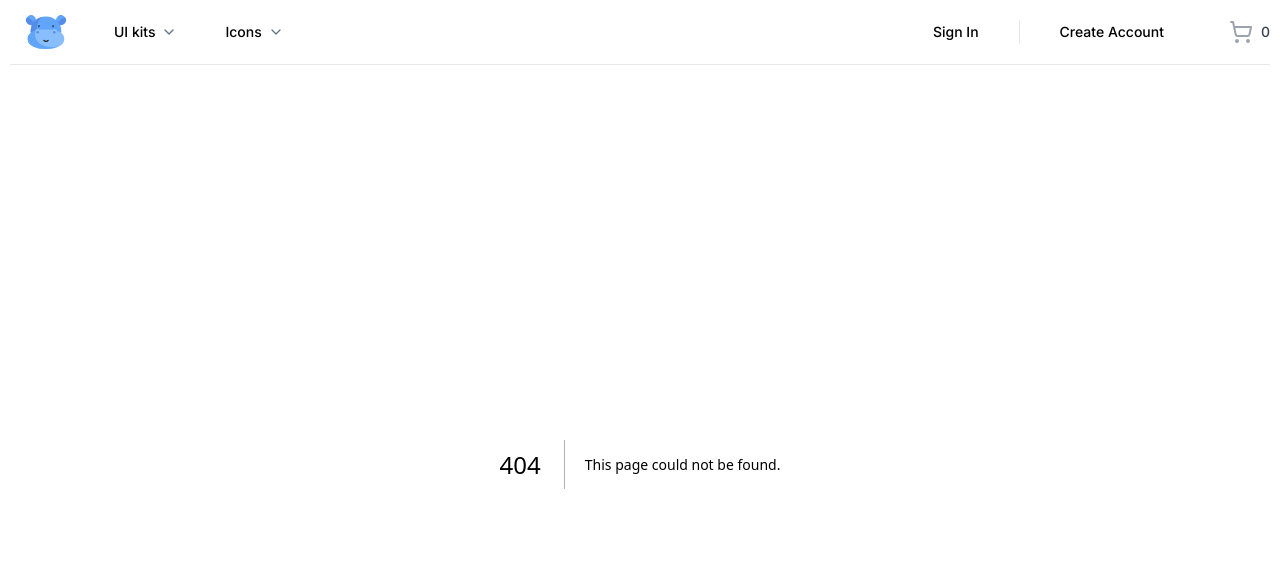
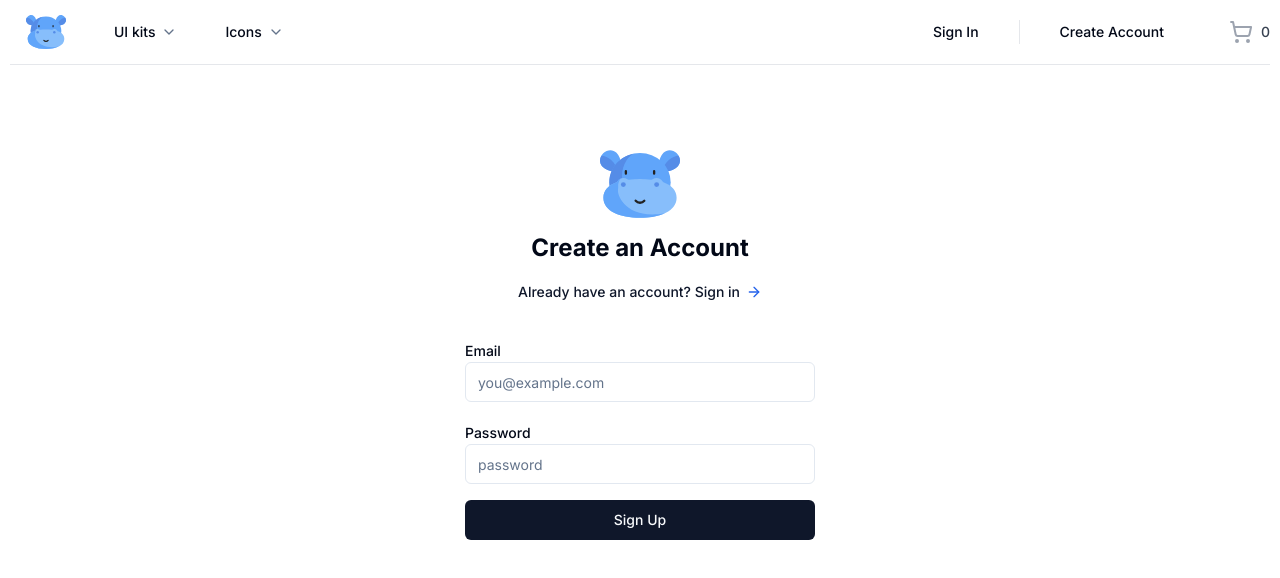
Before and after one commit to SantanderFerrari/digitalDuka, a Next.js app: page /sign-up in a window 1280 px wide. Before the commit this address had no page. Shown: the top 578 px of the page. Built offline with nearby package versions, Linux system fonts and the light colour scheme.

Commit message:
implementing Auth flow

```diff
--- /dev/null
+++ b/src/app/(auth)/sign-up/page.tsx
@@ -0,0 +1,83 @@
+"use client";
+
+import { Icons } from "@/components/Icons";
+import { Button, buttonVariants } from "@/components/ui/button";
+import { Input } from "@/components/ui/input";
+import { Label } from "@/components/ui/label";
+import { cn } from "@/lib/utils";
+import { ArrowRight } from "lucide-react";
+import Link from "next/link";
+import { useForm } from "react-hook-form";
+import { zodResolver } from "@hookform/resolvers/zod";
+import {
+  TAuthCredentialsValidator,
+  AuthCredentialsValidator,
+} from "@/lib/validators/account-credentials-validators";
+
+const Page = () => {
+  const {
+    register,
+    handleSubmit,
+    formState: { errors },
+  } = useForm<TAuthCredentialsValidator>({
+    resolver: zodResolver(AuthCredentialsValidator),
+  });
+
+  const onSubmit = ({ email, password }: TAuthCredentialsValidator) => {
+    //send data to the server
+  };
+
+  return (
+    <>
+      <div className="container relative flex pt-20 flex-col items-center justify-center lg:px-0">
+        <div className="mx-auto flex w-full flex-col justify-center space-y-6 sm:w-[350px]">
+          <div className="flex flex-col items-center space-y-2 text-center">
+            <Icons.logo className="h-20 w-20" />
+            <h1 className="text-2xl font-bold">Create an Account</h1>
+            <Link
+              className={buttonVariants({
+                variant: "link",
+                className: "gap-1.5 text-blue-500",
+              })}
+              href={"/sign-in"}
+            >
+              Already have an account? Sign in
+              <ArrowRight className="h-4 w-4 text-blue-600" />
+            </Link>
+          </div>
+
+          <div className="grid gap-6">
+            <form onSubmit={handleSubmit(onSubmit)}>
+              <div className="grid gap-2">
+                <div className="grid gap-1 py-2">
+                  <Label htmlFor="Email">Email</Label>
+                  <Input
+                    {...register("email")}
+                    className={cn({
+                      "focus-visible:ring-red-500": errors.email,
+                    })}
+                    placeholder="you@example.com"
+                  />
+                </div>
+
+                <div className="grid gap-1 py-2">
+                  <Label htmlFor="password">Password</Label>
+                  <Input
+                    {...register("password")}
+                    className={cn({
+                      "focus-visible:ring-red-500": errors.password,
+                    })}
+                    placeholder="password"
+                  />
+                </div>
+                <Button> Sign Up</Button>
+              </div>
+            </form>
+          </div>
+        </div>
+      </div>
+    </>
+  );
+};
+
+export default Page;
--- a/src/components/NavItems.tsx
+++ b/src/components/NavItems.tsx
@@ -21,7 +21,7 @@
   }, []);
 
   const isAnyOpen = activeIndex !== null;
-  const navRef = useRef<HTMLDivElement | null>();
+  const navRef = useRef<HTMLDivElement | null>(null);
   useOnClickOutside(navRef, () => setActiveIndex(null));
 
   return (
--- /dev/null
+++ b/src/components/ui/input.tsx
@@ -0,0 +1,25 @@
+import * as React from "react"
+
+import { cn } from "@/lib/utils"
+
+export interface InputProps
+  extends React.InputHTMLAttributes<HTMLInputElement> {}
+
+const Input = React.forwardRef<HTMLInputElement, InputProps>(
+  ({ className, type, ...props }, ref) => {
+    return (
+      <input
+        type={type}
+        className={cn(
+          "flex h-10 w-full rounded-md border border-input bg-background px-3 py-2 text-sm ring-offset-background file:border-0 file:bg-transparent file:text-sm file:font-medium placeholder:text-muted-foreground focus-visible:outline-none focus-visible:ring-2 focus-visible:ring-ring focus-visible:ring-offset-2 disabled:cursor-not-allowed disabled:opacity-50",
+          className
+        )}
+        ref={ref}
+        {...props}
+      />
+    )
+  }
+)
+Input.displayName = "Input"
+
+export { Input }
--- /dev/null
+++ b/src/components/ui/label.tsx
@@ -0,0 +1,26 @@
+"use client"
+
+import * as React from "react"
+import * as LabelPrimitive from "@radix-ui/react-label"
+import { cva, type VariantProps } from "class-variance-authority"
+
+import { cn } from "@/lib/utils"
+
+const labelVariants = cva(
+  "text-sm font-medium leading-none peer-disabled:cursor-not-allowed peer-disabled:opacity-70"
+)
+
+const Label = React.forwardRef<
+  React.ElementRef<typeof LabelPrimitive.Root>,
+  React.ComponentPropsWithoutRef<typeof LabelPrimitive.Root> &
+    VariantProps<typeof labelVariants>
+>(({ className, ...props }, ref) => (
+  <LabelPrimitive.Root
+    ref={ref}
+    className={cn(labelVariants(), className)}
+    {...props}
+  />
+))
+Label.displayName = LabelPrimitive.Root.displayName
+
+export { Label }
--- /dev/null
+++ b/src/lib/validators/account-credentials-validators.ts
@@ -0,0 +1,10 @@
+import { z } from "zod";
+
+export const AuthCredentialsValidator = z.object({
+    email: z.string().email(),
+    password: z.string().min(8, {
+      message: "Password Length must be atleast 8 characters long!",
+    }),
+  });
+
+  export type TAuthCredentialsValidator = z.infer<typeof AuthCredentialsValidator>
--- a/src/next-utils.ts
+++ b/src/next-utils.ts
@@ -7,4 +7,4 @@
     port: PORT
 })
 
-export const nextHandler = nextApp.getRequestHandler
+export const nextHandler = nextApp.getRequestHandler()
--- a/src/server.ts
+++ b/src/server.ts
@@ -7,15 +7,15 @@
 
 const start = async ()=> {
   const payload = await getPayloadClient({
-    initOptions:{
+    initOptions: {
       express: app,
-        onInit: async(cms)=>{
+      onInit: async (cms) => {
         cms.logger.info(`Admin URL: ${cms.getAdminURL()}`)
       },
     },
   })
 
-app.use((req, res) => nextHandler())
+app.use((req, res) => nextHandler(req, res))
 
 nextApp.prepare().then(()=>{
  payload.logger.info('Next.js  started')
```
Also changed, not shown: package.json (+9 -1 lines), 2 other files (tests, documents, lock files or other folders). Lines whose indentation alone changed are shown as unchanged.
